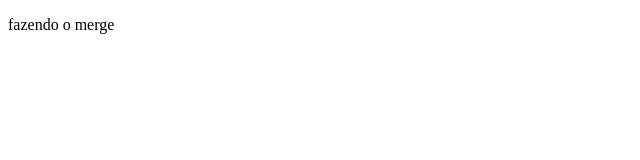
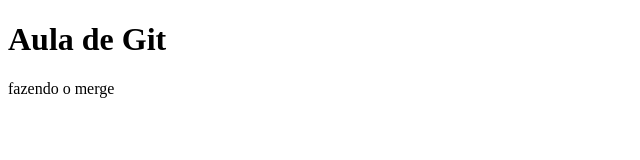
Before and after one commit to marciayano/aula-branch, a plain HTML site: page index.html in a window 1280 px wide. Shown: the whole page, without its empty margins (0-640 px from the left). Drawn offline with Linux system fonts and the light colour scheme.

Commit message:
adicionando h1

```diff
--- a/index.html
+++ b/index.html
@@ -6,6 +6,7 @@
   <title>Aula de Git</title>
 </head>
 <body>
+  <h1>Aula de Git</h1>
   <p>fazendo o merge</p>
 </body>
 </html>
```
